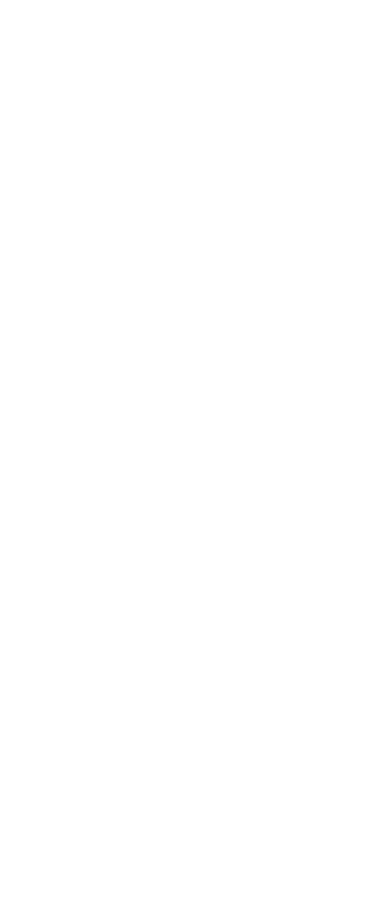
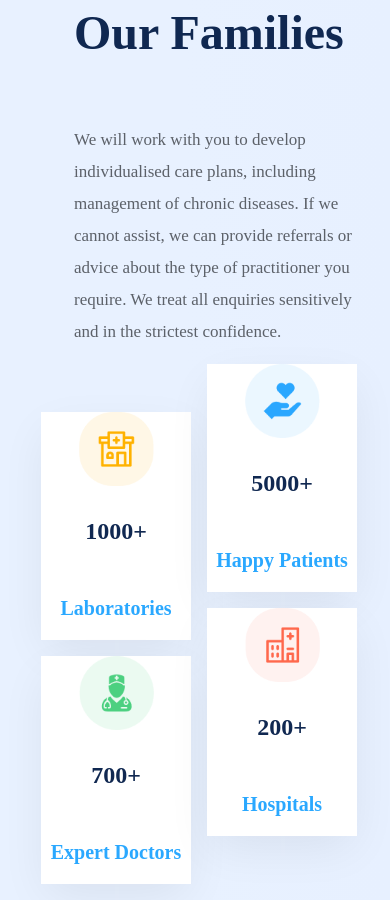
Before and after one commit to RoopaRI/Medify, a React (Create React App) app: page / in a window 390 px wide. Shown: the part 6660-7560 px from the top of the page. Before the commit the page ends 6346 px from the top, so only its background shows below. Built offline with nearby package versions, Linux system fonts and the light colour scheme.

Commit message:
Our Families card logic implemented

```diff
--- a/src/Blogs&News/Blogs&News.css
+++ b/src/Blogs&News/Blogs&News.css
@@ -90,6 +90,13 @@ h3{
     text-align: center;
 }
 
+.CommonSubText{
+    font-size: 17px;
+    font-weight: 400;
+    color: #5C6169;
+    line-height: 2rem;
+    max-width: 570px;
+}
 
 @media screen and (max-width: 750px) {
     .CommonHeader{
--- a/src/Blogs&News/Blogs&News.jsx
+++ b/src/Blogs&News/Blogs&News.jsx
@@ -14,7 +14,7 @@ export default function Blogs(){
                         <span>Medical</span>
                         <span>March 31, 2022</span>
                     </div>
-                    <div className='blogTitle'><p>6 Tips To Protect Your Mental Health When You’re Sick</p></div>
+                    <div className='blogTitle'><div className="CommonSubText">6 Tips To Protect Your Mental Health When You’re Sick</div></div>
                     <div className='author'>
                         <img src={person} className='authorImage' alt='author'/>
                         <span className='authorName'>Rebecca Lee</span>
--- a/src/Families/Families.css
+++ b/src/Families/Families.css
@@ -0,0 +1,70 @@
+.Families{
+    position: absolute;
+}
+
+.FamiliesBody{
+    display: flex;
+    height: 100%;
+    min-height: 714px;
+    margin-left: auto;
+    margin-right: auto;
+    gap: 1rem;
+}
+
+
+.familiesTexts{
+    display: flex;
+    flex-direction: column;
+    justify-content: center;
+    align-items: flex-start;
+    gap: 1rem;
+    margin-left: 50px;
+}
+
+
+.familesCardsWrapper{
+    display: flex;
+    padding: 2rem 0;
+}
+
+.familyCardHalf{
+    display: flex;
+    flex-direction: column;
+}
+.familesCardsWrapper, .familyCardHalf{
+    gap: 2rem;
+}
+.familyCardRight{
+    margin-top: 3rem;
+}
+
+.CommonSubText{
+    font-size: 17px;
+    font-weight: 400;
+    color: #5C6169;
+    line-height: 2rem;
+    max-width: 570px;
+}
+
+@media screen and (max-width: 900px){
+    .FamiliesBody{
+        flex-direction: column;
+        align-items: flex-start;
+        padding: 1rem;
+    }
+    .familesCardsWrapper{
+        flex-direction: row-reverse;
+        justify-content: center;
+        width: 100%;
+        padding: 0;
+    }
+    .familesCardsWrapper, .familyCardHalf{
+        gap: 1rem;
+    }
+}
+
+@media screen and (max-width: 2200px){
+    .Families{
+        top:770%;
+    }
+}
--- a/src/Families/Families.jsx
+++ b/src/Families/Families.jsx
@@ -0,0 +1,37 @@
+import React from "react";
+import "./Families.css";
+import familyHeartIcon from "../assets/Medify_assests/Families/span.elementor-icon.png";
+import familyHospitalIcon from "../assets/Medify_assests/Families/span.elementor-icon-1.png";
+import familyMedicalIcon from "../assets/Medify_assests/Families/span.elementor-icon-2.png";
+import familyDoctorIcon from "../assets/Medify_assests/Families/span.elementor-icon-3.png";
+import FamilyCard from "../FamilyCard/FamilyCard";
+
+const superText = "CARING FOR THE HEALTH OF YOU AND YOUR FAMILY.";
+const header = "Our Families";
+const subText = "We will work with you to develop individualised care plans, including management of chronic diseases. If we cannot assist, we can provide referrals or advice about the type of practitioner you require. We treat all enquiries sensitively and in the strictest confidence.";
+
+
+export default function Families(){
+
+    return (
+        <div className='Families'>
+            <div className='commonContainer FamiliesBody'>
+                <div className='familiesTexts'>
+                    <p>{superText}</p>
+                    <h3>{header}</h3>
+                    <div className="CommonSubText">{subText}</div>
+                </div>
+                <div className='familesCardsWrapper'>
+                    <div className='familyCardLeft familyCardHalf'>
+                        <FamilyCard icon={familyHeartIcon} cardNo={"5000+"} text={"Happy Patients"} />
+                        <FamilyCard icon={familyHospitalIcon} cardNo={"200+"} text={"Hospitals"} />
+                    </div>
+                    <div className='familyCardRight familyCardHalf'>
+                        <FamilyCard icon={familyMedicalIcon} cardNo={"1000+"} text={"Laboratories"} />
+                        <FamilyCard icon={familyDoctorIcon} cardNo={"700+"} text={"Expert Doctors"} />
+                    </div>
+                </div>
+            </div>
+        </div>
+    );
+};
--- a/src/FamilyCard/FamilyCard.css
+++ b/src/FamilyCard/FamilyCard.css
@@ -0,0 +1,41 @@
+
+.FamilyCard{
+    width: 242.5px;
+    /* aspect-ratio: 0.7976; */
+    display: flex;
+    flex-direction: column;
+    align-items: center;
+    justify-content: center;
+
+    box-shadow: 0px 15px 45px -5px #00000012;
+    background-color: var(--color-white);
+    gap: 1rem;
+}
+
+
+@media screen and (max-width: 900px){
+    .FamilyCard{
+        flex-direction: column;
+    }
+}
+
+
+@media screen and (max-width: 750px){
+    .FamilyCard{
+        width: 200px;
+        gap: 0.5rem;
+    }
+}
+
+
+@media screen and (max-width: 500px){
+    .FamilyCard{
+        width: 150px;
+    }
+    .FamilyCard img{
+        width: 75px;
+    }
+    .FamilyCard h3{
+        font-size: 1.5rem;
+    }
+}
--- a/src/FamilyCard/FamilyCard.jsx
+++ b/src/FamilyCard/FamilyCard.jsx
@@ -0,0 +1,12 @@
+import React from "react";
+import "./FamilyCard.css";
+
+export default function FamilyCard ({icon, cardNo, text}) {
+    return (
+        <div className='FamilyCard'>
+            <img src={icon} alt=""/>
+            <h3>{cardNo}</h3>
+            <p>{text}</p>
+        </div>
+    );
+};
--- a/src/HomePage/HomePage.jsx
+++ b/src/HomePage/HomePage.jsx
@@ -5,6 +5,7 @@ import SwiperComponent from "../SwiperComponent/SwiperComponent";
 import Specialisation from "../Specialisation/Specialisation";
 import PatientCaring from "../PatientCaring/PatientCaring";
 import Blogs from "../Blogs&News/Blogs&News";
+import Families from "../Families/Families";
 
 export default function HomePage(){
     return(
@@ -16,6 +17,7 @@ export default function HomePage(){
             <SwiperComponent type="persons" classForMargin={"CardHolder-persons"}/>
             <PatientCaring/>
             <Blogs />
+            <Families />
         </div>
 
     );
```
